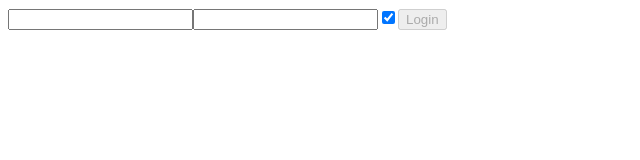
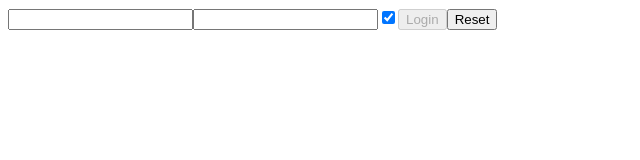
Before and after one commit to AlbertoRusso94/react-exercises, a React (Create React App) app: page / in a window 1280 px wide. Shown: the top 160 px of the page, without its empty margins (0-640 px from the left). Built offline with nearby package versions, Linux system fonts and the light colour scheme.

Commit message:
Forms-04

```diff
--- a/src/Login.js
+++ b/src/Login.js
@@ -5,6 +5,14 @@ export class Login extends React.Component {
     username: "",
     password: "",
     remember: true,
+  };
+
+  resetInput = () => {
+    this.setState({
+      username: "",
+      password: "",
+      remember: false,
+    });
   };
 
   handleInput = (event) => {
@@ -48,6 +56,7 @@ export class Login extends React.Component {
         >
           Login
         </button>
+        <button onClick={this.resetInput}>Reset</button>
       </div>
     );
   }
```
